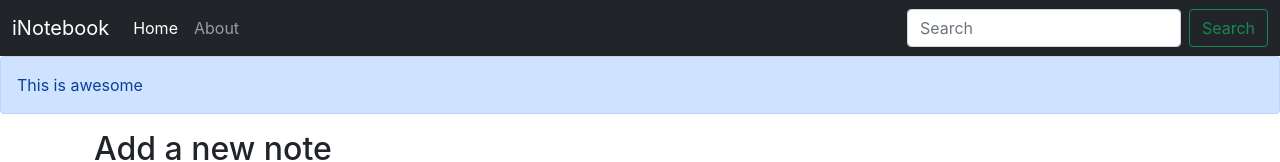
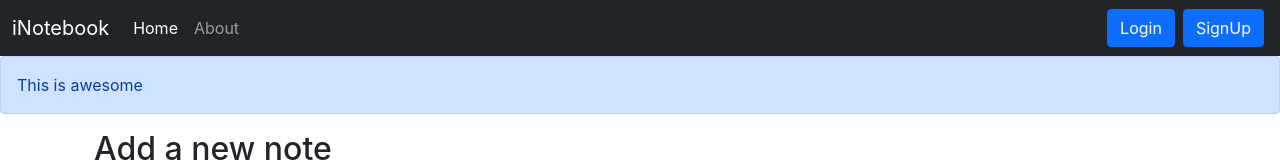
Before and after one commit to SanketShendge21/iNotebook_MERN, a React (Create React App) app: page / in a window 1280 px wide. Shown: the top 162 px of the page. Built offline with nearby package versions, Linux system fonts and the light colour scheme; no server answers.

Commit message:
Added login and signup routes

```diff
--- a/src/components/Navbar.js
+++ b/src/components/Navbar.js
@@ -33,8 +33,8 @@
 
       </ul>
       <form className="d-flex">
-        <input className="form-control me-2" type="search" placeholder="Search" aria-label="Search" />
-        <button className="btn btn-outline-success" type="submit">Search</button>
+      <Link className="btn btn-primary mx-1" to="/login" role="button">Login</Link>
+      <Link className="btn btn-primary mx-1" to="/signup" role="button">SignUp</Link>
       </form>
     </div>
   </div>
```
